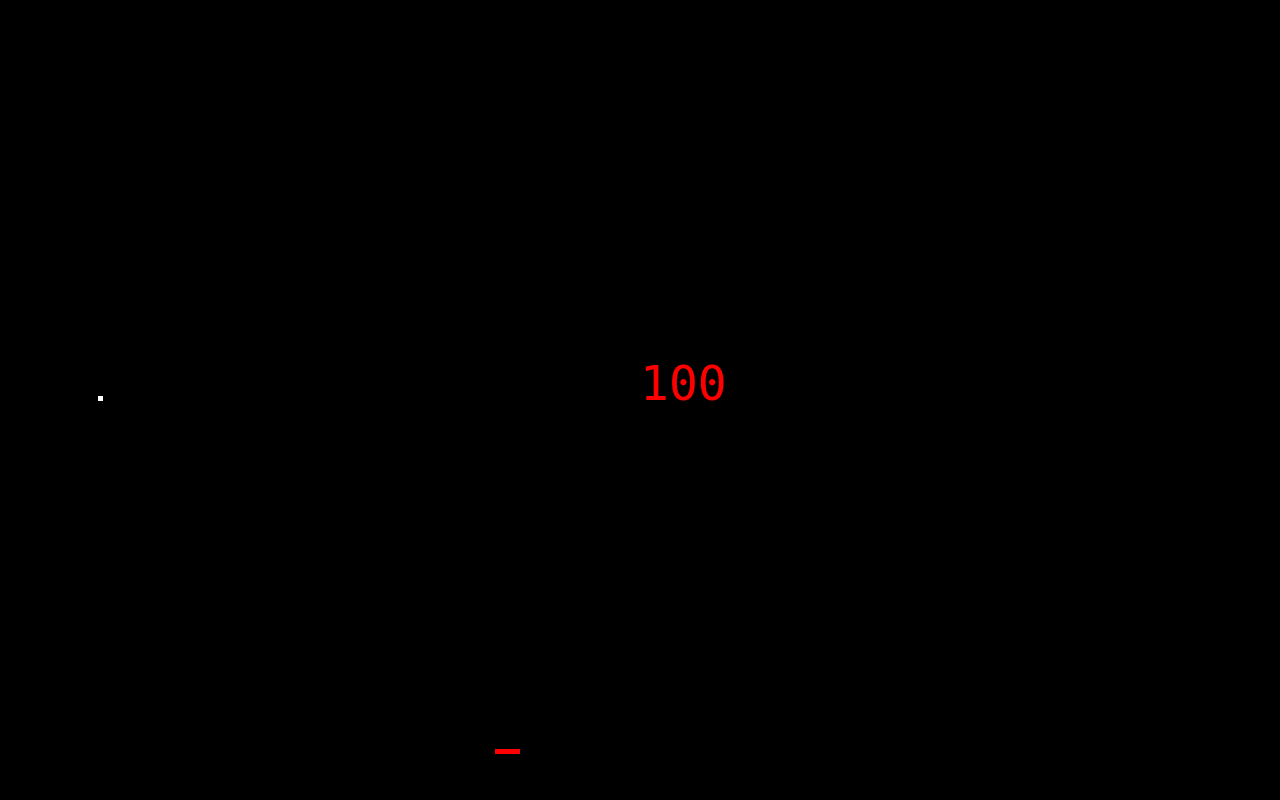
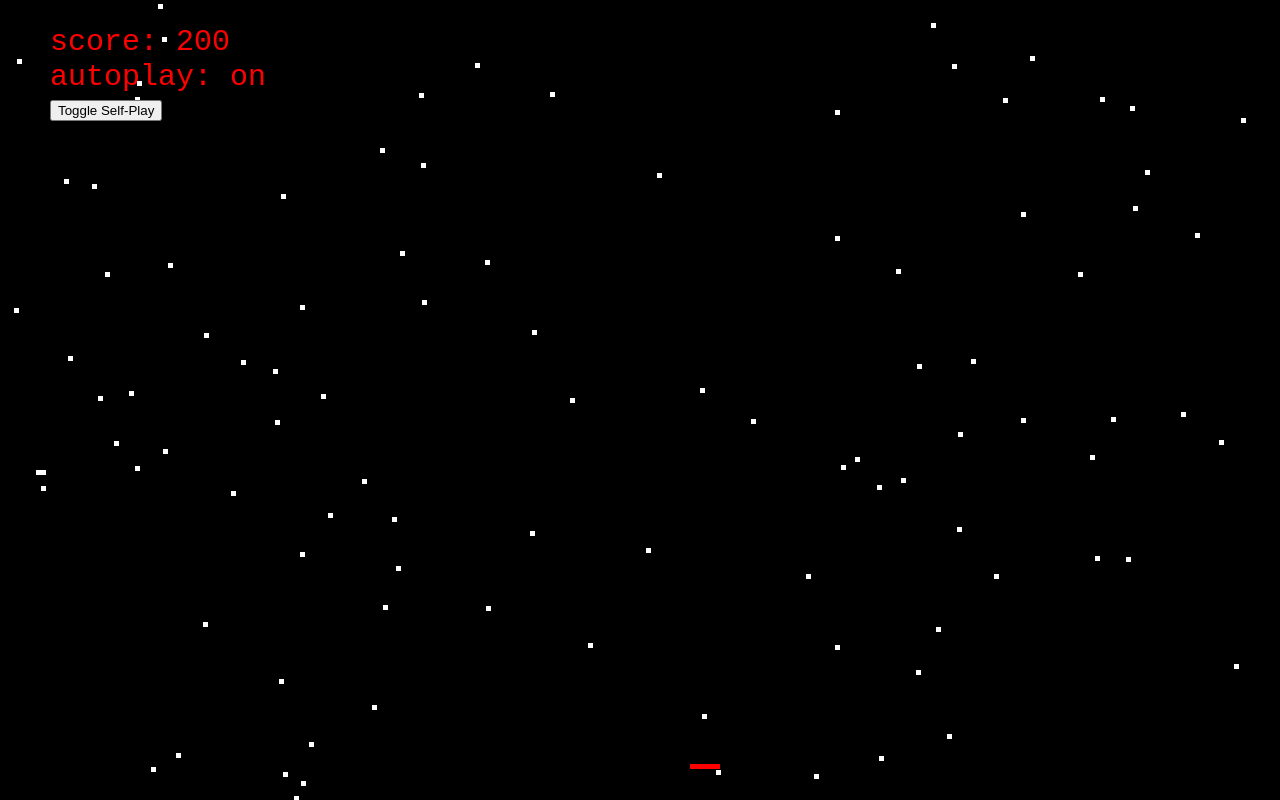
Before and after one commit to gesu/snake, a plain HTML site: page index.html in a window 1280 px wide. Drawn offline with Linux system fonts and the light colour scheme.

Commit message:
show self play status and add button to toggle it on/off

```diff
--- a/css/snake.css
+++ b/css/snake.css
@@ -2,3 +2,9 @@ body {
     margin: 0;
     background-color: black;
 }
+
+.absolute-position {
+    position: absolute;
+    top: 100px;
+    left: 50px;
+}
--- a/index.html
+++ b/index.html
@@ -6,7 +6,10 @@
     </head>
 
     <body>
-        <canvas id="game-mount">
+        <button class="absolute-position" id="toggle-ai-button">
+            Toggle Self-Play
+        </button>
+        <canvas id="game-mount" />
         <script src="js/snake.js"></script>
     </body>
 </html>
--- a/js/snake.js
+++ b/js/snake.js
@@ -12,9 +12,11 @@ function Game(options) {
 
 Game.prototype.getDefaultOptions = function() {
     return {
+        gameMountId: 'game-mount',
+        toggleAIButtonId: 'toggle-ai-button',
         snakeColor: 'red',
         initialSnakeLength: 4,
-        foodSquares: 1,
+        foodSquares: 100,
         foodColor: 'white',
     };
 }
@@ -31,7 +33,7 @@ Game.prototype.setBoundaries = function() {
 };
 
 Game.prototype.setCanvas = function() {
-    this._canvas = document.getElementById('game-mount');
+    this._canvas = document.getElementById(this._options.gameMountId);
     this._canvas.style.width = this._width;
     this._canvas.style.height = this._height;
 }
@@ -102,6 +104,7 @@ Game.prototype.drawFrame = function() {
     }
 
     this.drawScore();
+    this.drawAIStatus();
 
     this._snakeSquares = this._snakeSquares.concat(nextSnakeSquare);
 
@@ -139,11 +142,19 @@ Game.prototype.drawFrame = function() {
 }
 
 Game.prototype.drawScore = function() {
-    var xPosition = Math.floor(this._width / 2);
-    var yPosition = Math.floor(this._height / 2);
+    var xPosition = 50;
+    var yPosition = 50;
 
-    this._ctx.font = '48px mono';
-    this._ctx.fillText(this._gameScore, xPosition, yPosition);
+    this._ctx.font = '30px monospace';
+    this._ctx.fillText('score: ' + this._gameScore, xPosition, yPosition);
+}
+
+Game.prototype.drawAIStatus = function() {
+    var xPosition = 50;
+    var yPosition = 85;
+
+    this._ctx.font = '30px monospace';
+    this._ctx.fillText('autoplay: ' + (this._AIEnabled ? 'on' : 'off'), xPosition, yPosition);
 }
 
 Game.prototype.initializeSnakeSquares = function() {
@@ -206,6 +217,12 @@ Game.prototype.addEventListeners = function() {
             !this.isMovingUp() && this.setMovementDown();
         }
     }.bind(this));
+
+    var toggleAIButton = document.getElementById(this._options.toggleAIButtonId);
+
+    toggleAIButton.addEventListener('click', function(e) {
+        this._AIEnabled = !this._AIEnabled;
+    }.bind(this))
 }
 
 Game.prototype.setMovementUp = function() {
```
